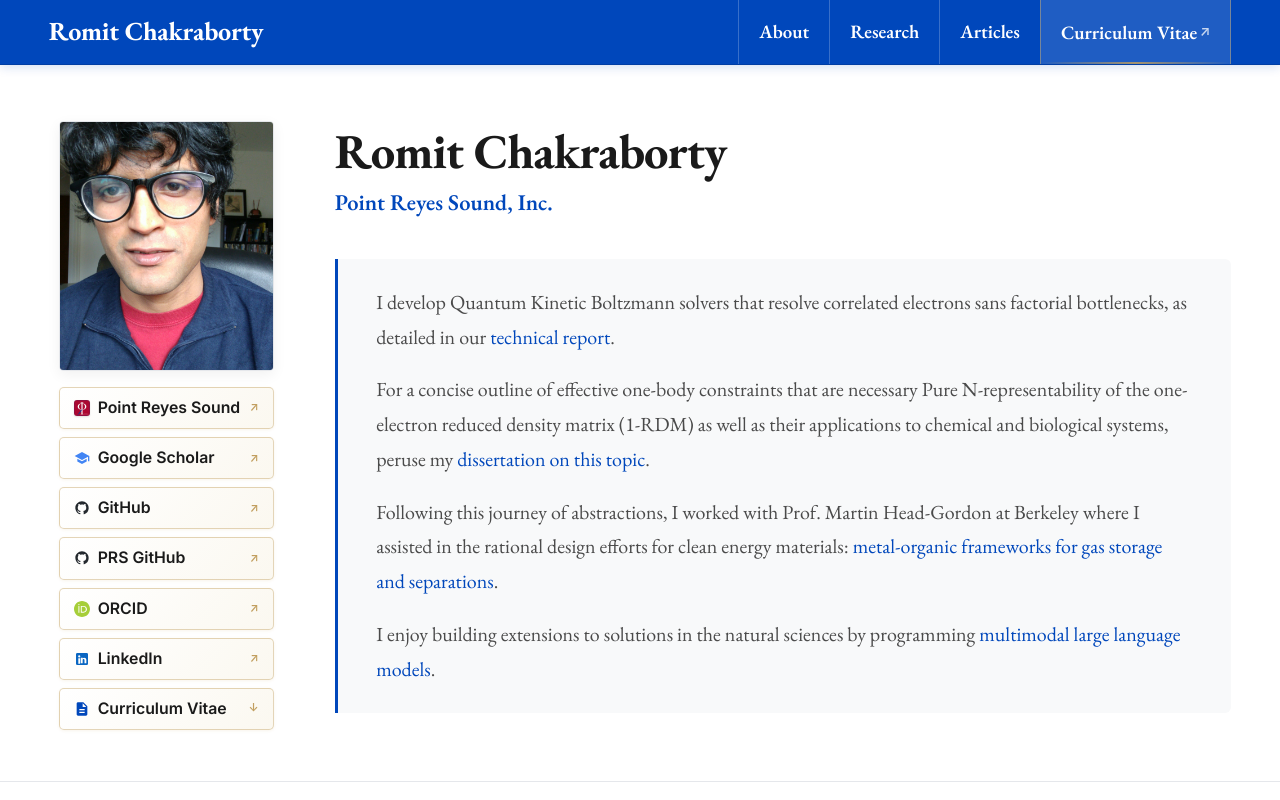
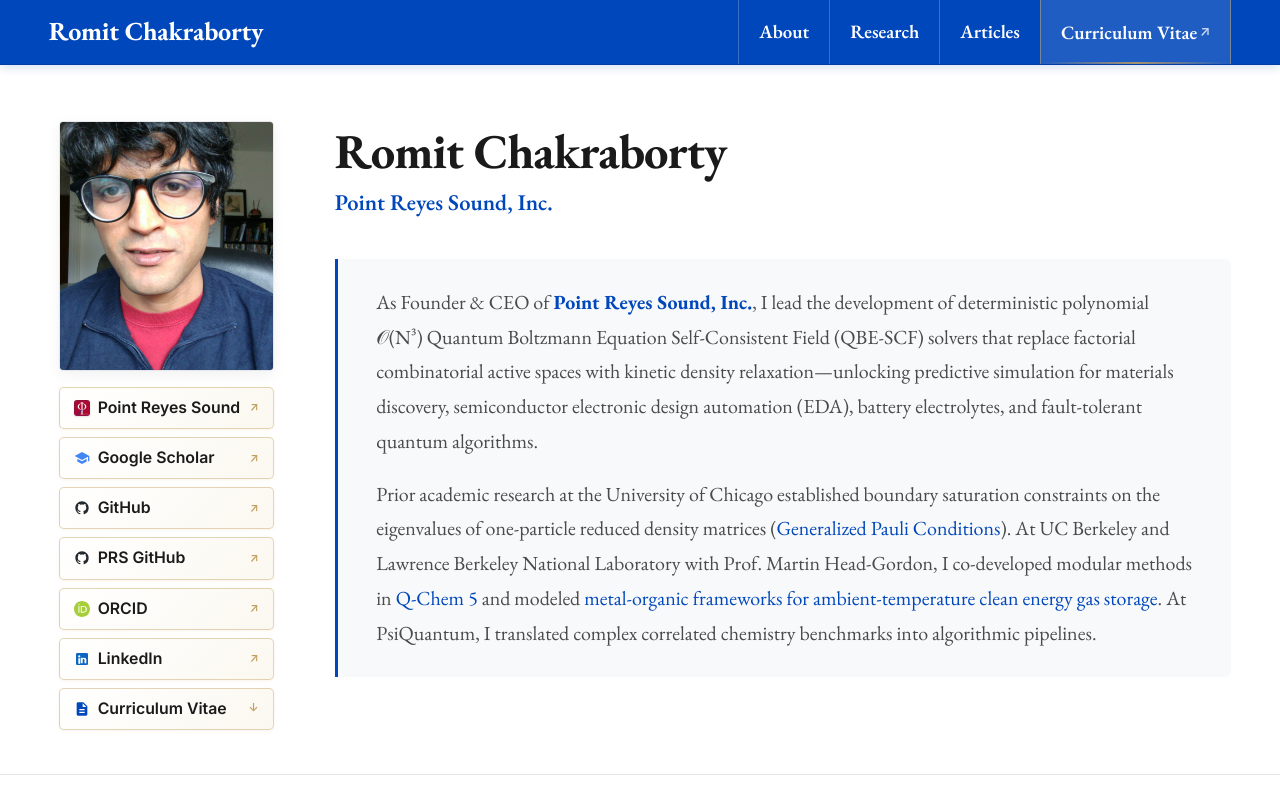
Before and after one commit to RomitChakraborty/rchakraborty.dev, a React (Vite) app: page / in a window 1280 px wide. Shown: the top 800 px of the page. Built offline with nearby package versions, Linux system fonts and the light colour scheme.

Commit message:
feat(hero): elevate introduction with corporate thesis and hyperlinked provenance

```diff
--- a/src/components/Hero.jsx
+++ b/src/components/Hero.jsx
@@ -85,23 +85,12 @@ export default function Hero({ onSelectPillar, onOpenCV }) {
 
           {/* Unified About Me Container with Continuous Royal Blue Left Margin */}
           <div className="about-manuscript-container">
-            {/* Quantum Kinetic Boltzmann Solvers & Technical Report */}
             <p className="hero-bio">
-              I develop Quantum Kinetic Boltzmann solvers that resolve correlated electrons sans factorial bottlenecks, as detailed in our <a href="https://arxiv.org/abs/2608.14979" target="_blank" rel="noopener noreferrer">technical report</a>.
+              As Founder &amp; CEO of <a href={profileData.links.prsWebsite} target="_blank" rel="noopener noreferrer"><strong>Point Reyes Sound, Inc.</strong></a>, I lead the development of deterministic polynomial 𝒪(N³) Quantum Boltzmann Equation Self-Consistent Field (QBE-SCF) solvers that replace factorial combinatorial active spaces with kinetic density relaxation—unlocking predictive simulation for materials discovery, semiconductor electronic design automation (EDA), battery electrolytes, and fault-tolerant quantum algorithms.
             </p>
 
-            <p className="hero-bio">
-              For a concise outline of effective one-body constraints that are necessary Pure N-representability of the one-electron reduced density matrix (1-RDM) as well as their applications to chemical and biological systems, peruse my <a href="https://www.proquest.com/openview/4e94e4be5bd5b67d83add173091d5b31/1?pq-origsite=gscholar&cbl=18750" target="_blank" rel="noopener noreferrer">dissertation on this topic</a>.
-            </p>
-
-            {/* Practical Electronic Structure & Head-Gordon */}
-            <p className="hero-bio">
-              Following this journey of abstractions, I worked with Prof. Martin Head-Gordon at Berkeley where I assisted in the rational design efforts for clean energy materials: <a href="#research" onClick={handleMofClick}>metal-organic frameworks for gas storage and separations</a>.
-            </p>
-
-            {/* AI & Multimodal LLMs */}
             <p className="hero-bio" style={{ marginBottom: 0 }}>
-              I enjoy building extensions to solutions in the natural sciences by programming <a href={profileData.links.prsInteractive} target="_blank" rel="noopener noreferrer">multimodal large language models</a>.
+              Prior academic research at the University of Chicago established boundary saturation constraints on the eigenvalues of one-particle reduced density matrices (<a href="https://www.proquest.com/openview/4e94e4be5bd5b67d83add173091d5b31/1?pq-origsite=gscholar&cbl=18750" target="_blank" rel="noopener noreferrer">Generalized Pauli Conditions</a>). At UC Berkeley and Lawrence Berkeley National Laboratory with Prof. Martin Head-Gordon, I co-developed modular methods in <a href="https://doi.org/10.1063/5.0055522" target="_blank" rel="noopener noreferrer">Q-Chem 5</a> and modeled <a href="#research" onClick={handleMofClick}>metal-organic frameworks for ambient-temperature clean energy gas storage</a>. At PsiQuantum, I translated complex correlated chemistry benchmarks into algorithmic pipelines.
             </p>
           </div>
         </div>
```
